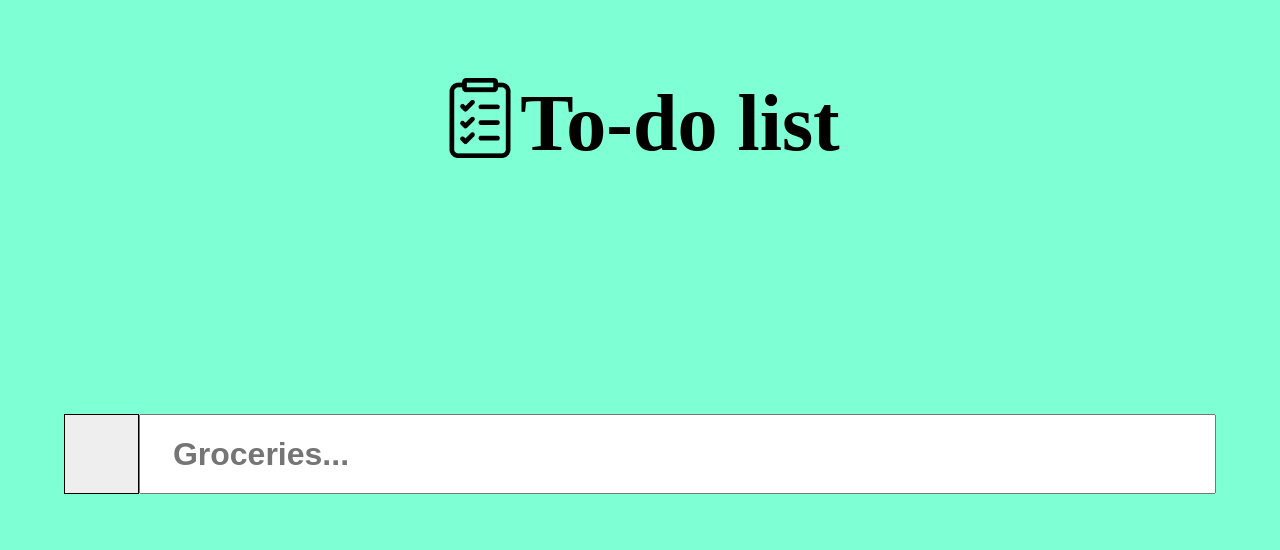
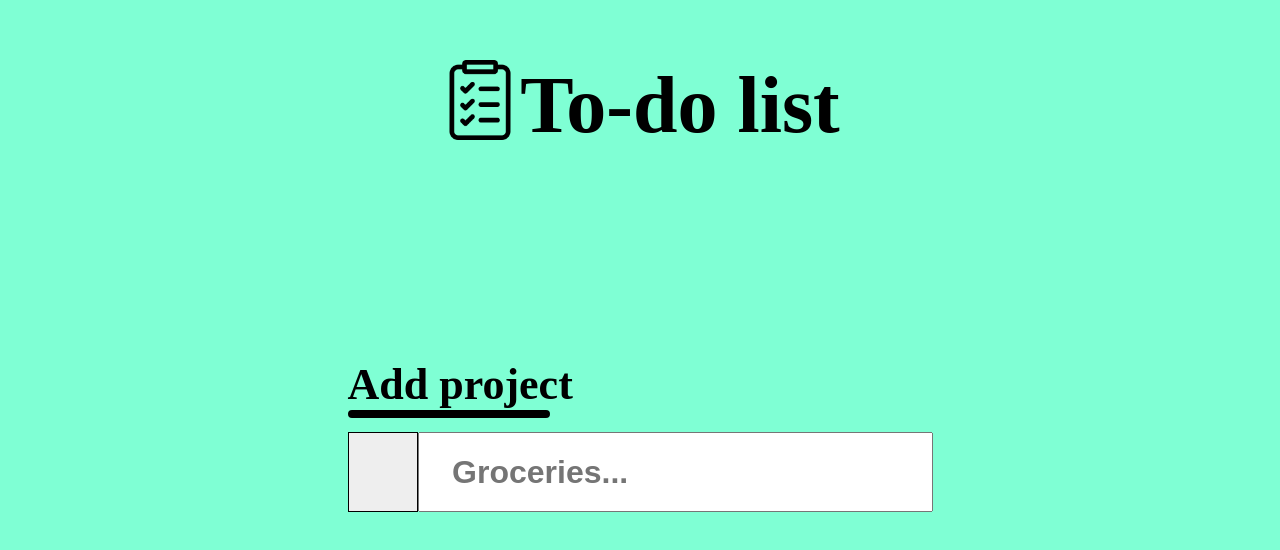
Before and after one commit to Jmalik9421/odin-project_to-do, a website built with webpack: page src/index.html in a window 1280 px wide. Shown: the part 114-664 px from the top of the page. Built offline with nearby package versions, Linux system fonts and the light colour scheme.

Commit message:
header added to add-project view-component

```diff
--- a/src/view-components/add-project/add-project.css
+++ b/src/view-components/add-project/add-project.css
@@ -1,4 +1,25 @@
 .add-project-container {
+    display: flex;
+    flex-direction: column;
+}
+
+.add-project-header {
+    position: relative;
+    font-size: 2.75em;
+    margin-bottom: 0.5em;
+}
+
+.add-project-header:after {
+    position: absolute;
+    content: '';
+    top: 100%;
+    left: 0;
+    width: 33.3%;
+    border: 0.1em solid black;
+    border-radius: 10em;
+}
+
+.add-field-container {
     display: flex;
     width: 100%;
     height: 5em;
--- a/src/view-components/add-project/add-project.js
+++ b/src/view-components/add-project/add-project.js
@@ -4,6 +4,8 @@ export default class AddProject {
     constructor() {
         this.projectContainer = document.querySelector('.project-container');
         this.container = document.createElement('div');
+        this.header = document.createElement('h1');
+        this.fieldContainer = document.createElement('div');
         this.checkboxContainer = document.createElement('label');
         this.checkboxInput = document.createElement('input');
         this.checkbox = document.createElement('span');
@@ -13,6 +15,8 @@ export default class AddProject {
 
     load() {
         this.loadContainer();
+        this.loadHeader();
+        this.loadFieldContainer();
         this.loadCheckbox();
         this.loadForm();
         // this.loadDueDate();
@@ -23,29 +27,40 @@ export default class AddProject {
         this.projectContainer.appendChild(this.container);
     }
 
+    loadHeader() {
+        this.header.classList.add('add-project-header');
+        this.header.textContent = 'Add project';
+        this.container.appendChild(this.header);
+    };
+
+    loadFieldContainer() {
+        this.fieldContainer.classList.add('add-field-container');
+        this.container.appendChild(this.fieldContainer);
+    };
+
     loadForm() {
         this.form.classList.add('add-project-form');
         this.loadTextInput();
-        this.container.appendChild(this.form);
-    }
+        this.fieldContainer.appendChild(this.form);
+    };
 
     loadTextInput() {
         this.textInput.type = 'text';
         this.textInput.id = 'add-project-text-input';
         this.textInput.placeholder = 'Groceries...'
         this.form.appendChild(this.textInput);
-    }
+    };
 
     loadCheckbox() {
         this.loadCheckboxContainer();
         this.loadCheckboxInput();
 
-    }
+    };
 
     loadCheckboxContainer() {
         this.checkboxContainer.classList.add('checkbox-container');
-        this.container.appendChild(this.checkboxContainer);
-    }
+        this.fieldContainer.appendChild(this.checkboxContainer);
+    };
 
     loadCheckboxInput() {
         this.checkboxInput.type = 'checkbox';
```
Also changed, not shown: dist/main.bundle.js, 1 other file.
